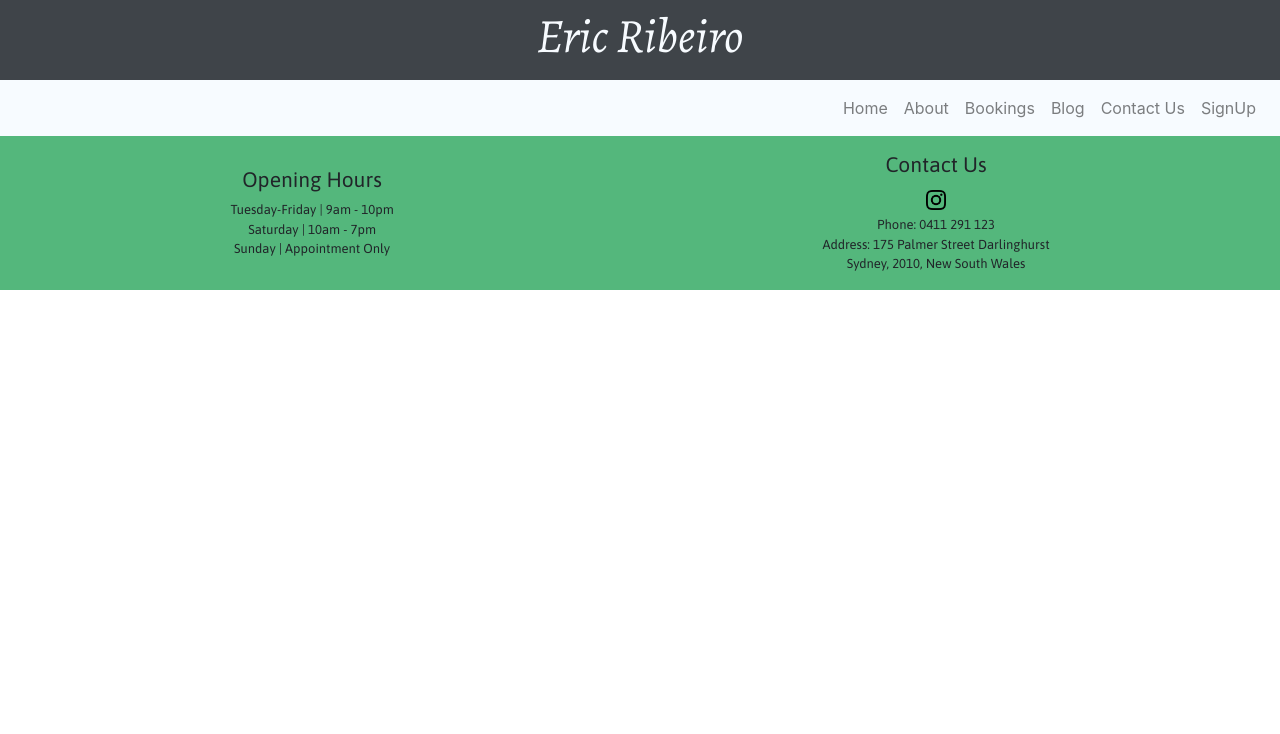
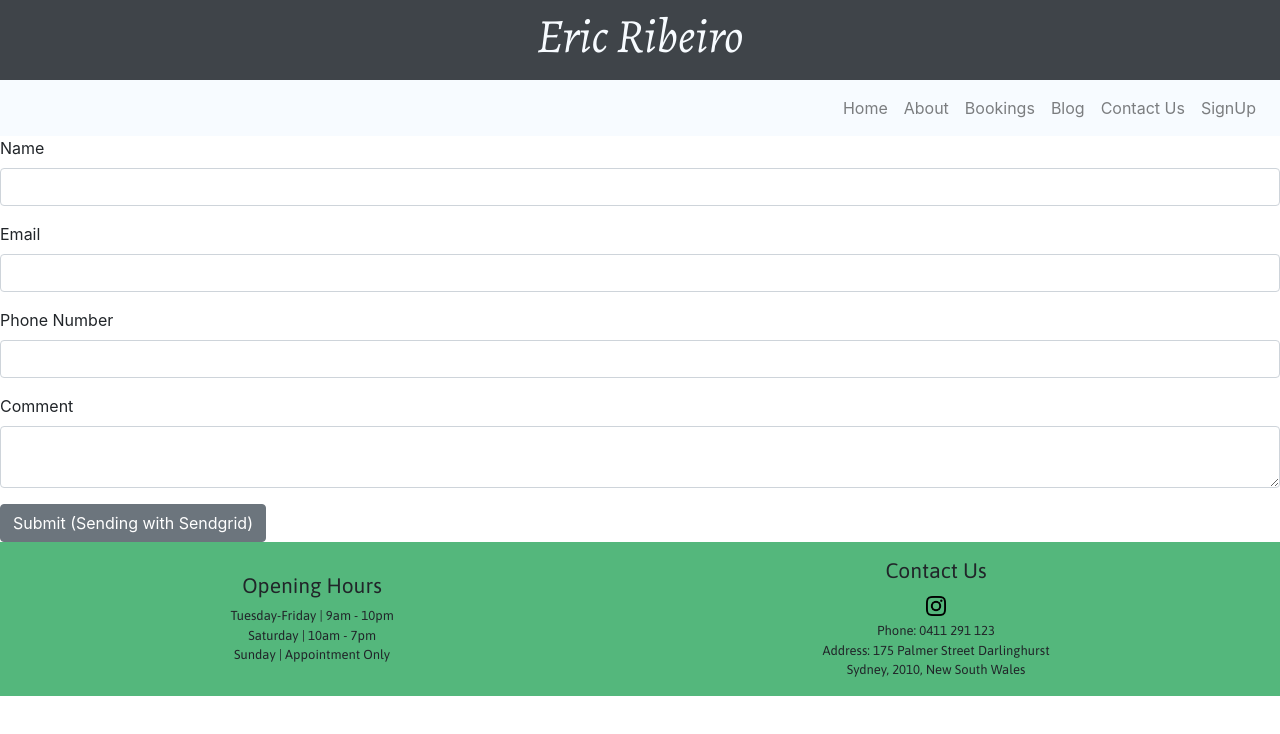
Before and after one commit to punyagit/eric-ribeiro, a React (Create React App) app in the folder eric-frontend/: page /contactus in a window 1280 px wide. Shown: the top 734 px of the page. Built offline with nearby package versions, Linux system fonts and the light colour scheme; no server answers.

Commit message:
env works now, passes key

```diff
--- a/eric-frontend/package.json
+++ b/eric-frontend/package.json
@@ -3,7 +3,9 @@
   "version": "0.1.0",
   "private": true,
   "dependencies": {
+    "@sendgrid/mail": "^6.3.1",
     "bootstrap": "^4.1.1",
+    "dotenv": "^6.0.0",
     "prop-types": "^15.6.2",
     "react": "^16.4.1",
     "react-calendar-material": "^0.1.8",
--- a/eric-frontend/src/App.js
+++ b/eric-frontend/src/App.js
@@ -5,6 +5,7 @@ import HomePage from './pages/HomePage';
 import BookCal from './pages/BookCal';
 import ContactUs from './pages/ContactUs';
 import SignUpPage from './pages/SignUpPage';
+
 
 class App extends Component {
   render() {
--- /dev/null
+++ b/eric-frontend/src/components/ContactForm.js
@@ -0,0 +1,79 @@
+import React, { Component } from "react";
+import { Form, Button, FormGroup, Input, Label } from "reactstrap";
+require('dotenv').config()
+
+export default class ContactForm extends Component {
+  constructor(props) {
+    super(props);
+    this.state = {
+      name: "",
+      email: "",
+      phnumber: "",
+      comment: ""
+      };
+
+      this.handleChange = this.handleChange.bind(this);
+      this.handleSubmit = this.handleSubmit.bind(this);
+    }
+
+
+
+    handleChange(e) {
+      this.setState(
+        {[e.target.name]: e.target.value}
+      );
+    }
+
+    handleSubmit(e) {
+      // displaying the alert
+      let log = [];
+      Object.entries(this.state).forEach(([key, value]) => {
+        log.push(`${key} = ${value} \n`);
+      });
+      alert('You have submitted :\n' + log);
+
+      // prevent refresh after pressing the submit button once
+      e.preventDefault();
+    }
+
+    render() {
+      const sendgrid = process.env.REACT_APP_SENDGRID_API_KEY;
+      console.log("My key is : " + sendgrid)
+
+
+      // const sgMail = require('@sendgrid/mail');
+      // sgMail.setApiKey(process.env.SENDGRID_API_KEY);
+      // const msg = {
+      //   name: this.state.name,
+      //   email: this.state.email,
+      //   phnumber: this.state.phnumber,
+      //   comment: this.state.comment,
+      // };
+      // sgMail.send(msg);
+
+
+
+
+      return (
+        <Form onSubmit={this.handleSubmit}>
+        <FormGroup>
+        <Label> Name </Label>
+        <Input type="text" name="name" onChange={e => this.handleChange(e)} />
+        </FormGroup>
+        <FormGroup>
+        <Label> Email </Label>
+        <Input type="text" name="email" onChange={e => this.handleChange(e)} />
+        </FormGroup>
+        <FormGroup>
+        <Label> Phone Number </Label>
+        <Input type="text" name="phnumber" onChange={e => this.handleChange(e)} />
+        </FormGroup>
+        <FormGroup>
+        <Label> Comment </Label>
+        <Input type="textarea" name="comment" onChange={e => this.handleChange(e)} />
+        </FormGroup>
+        <Button type="submit">Submit (Sending with Sendgrid)</Button>
+        </Form>
+      );
+    }
+  }
--- a/eric-frontend/src/index.js
+++ b/eric-frontend/src/index.js
@@ -3,6 +3,7 @@ import ReactDOM from 'react-dom';
 import './index.css';
 import App from './App';
 import registerServiceWorker from './registerServiceWorker';
+require('dotenv').config()
 
 ReactDOM.render(<App />, document.getElementById('root'));
 registerServiceWorker();
--- a/eric-frontend/src/pages/ContactUs.js
+++ b/eric-frontend/src/pages/ContactUs.js
@@ -2,7 +2,7 @@ import React, { Component } from 'react';
 import { BrowserRouter as Router, Route, NavLink, Redirect } from 'react-router-dom'
 import NavComponent from '../components/NavComponent';
 import FooterComponent from '../components/FooterComponent';
-// import ContactForm from '../components/ContactForm';
+import ContactForm from '../components/ContactForm';
 //import './App.css';
 
 class HomePage extends Component {
@@ -12,7 +12,7 @@ class HomePage extends Component {
         <div>
 
           <NavComponent />
-          {/* <ContactForm /> */}
+          <ContactForm />
           <FooterComponent />
         </div>
       </Router>
```
Also changed, not shown: 2 other files (tests, documents, lock files or other folders).
